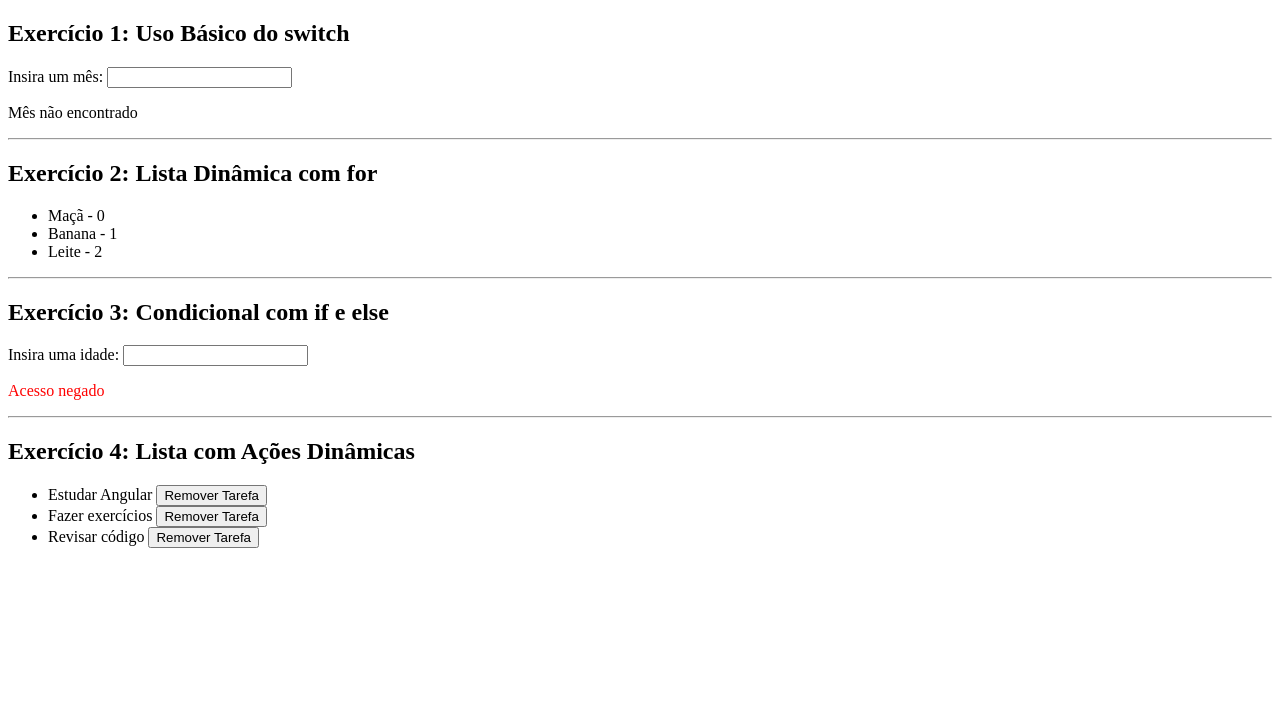
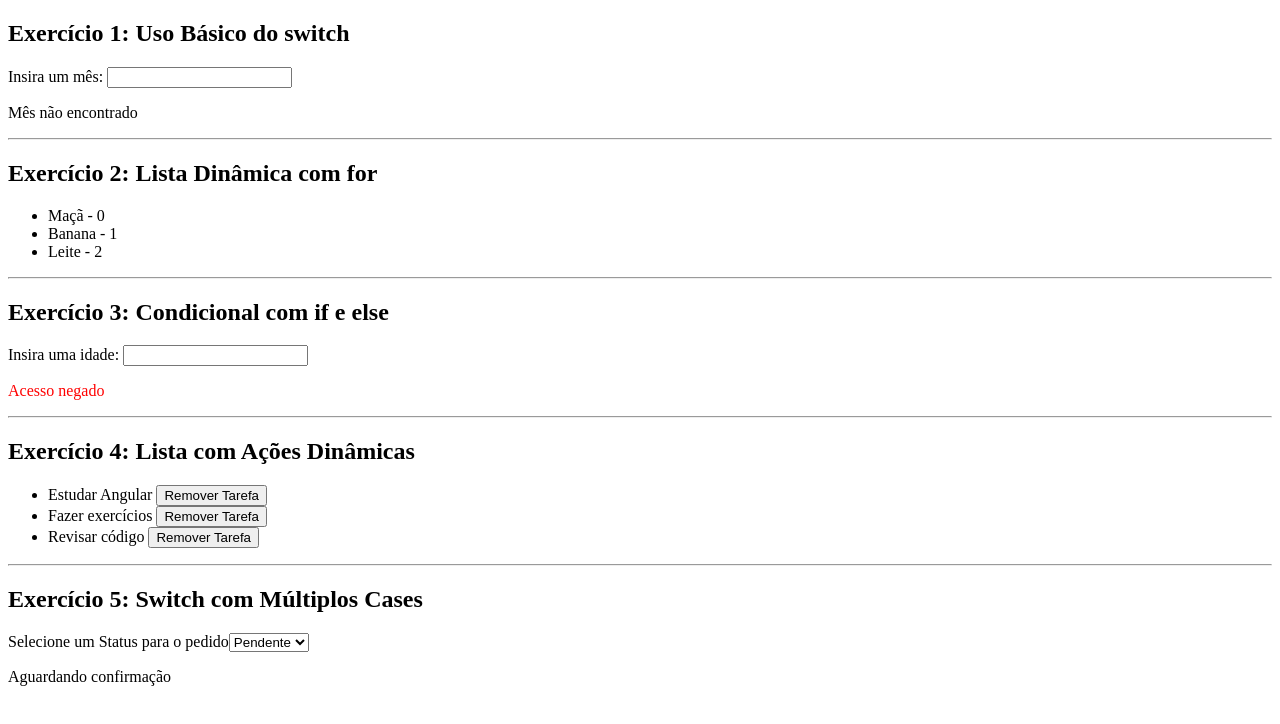
Before and after one commit to bailooon/Checkpoint-2-Angular, an Angular app: page / in a window 1280 px wide. Shown: the top 724 px of the page. Built offline with nearby package versions, Linux system fonts and the light colour scheme.

Commit message:
Concluisão do Exercício 5

```diff
--- a/src/app/components/control-flow/control-flow.component.html
+++ b/src/app/components/control-flow/control-flow.component.html
@@ -81,5 +81,31 @@
     } @empty {
         <p>Nenhuma tarefa na lista</p>
     }
+</ul>
 
-</ul>
+<hr>
+
+<h2>Exercício 5: Switch com Múltiplos Cases</h2>
+
+<label for="selector-status">Selecione um Status para o pedido</label>
+<select id="selector-status" (change)="trocarStatus($event)">
+  <option value="pendente">Pendente</option>
+  <option value="enviado">Enviado</option>
+  <option value="entregue">Entregue</option>
+</select>
+
+
+@switch (status){
+    @case ("pendente"){
+        <p>Aguardando confirmação</p>
+    }
+    @case ("enviado"){
+        <p>Pedido a caminho</p>
+    }
+    @case ("entregue"){
+        <p>Pedido entregue</p>
+    }
+    @default{
+        <p>Status desconhecido</p>
+    }
+}
--- a/src/app/components/control-flow/control-flow.component.ts
+++ b/src/app/components/control-flow/control-flow.component.ts
@@ -13,6 +13,7 @@ export class ControlFlowComponent {
   itens: string[] = ["Maçã", "Banana", "Leite"];
   idade: number = 0;
   tarefas: string[] = ["Estudar Angular", "Fazer exercícios", "Revisar código"];
+  status: string = "pendente";
 
   trocarMes(event:Event) : void{
     const elementoSelecionado = event.target as HTMLSelectElement
@@ -28,4 +29,9 @@ export class ControlFlowComponent {
     this.tarefas.splice(index, 1);
   }
 
+  trocarStatus(event:Event) : void{
+    const elementoSelecionado = event.target as HTMLSelectElement
+    this.status = elementoSelecionado.value
+  }
+
 }
```
